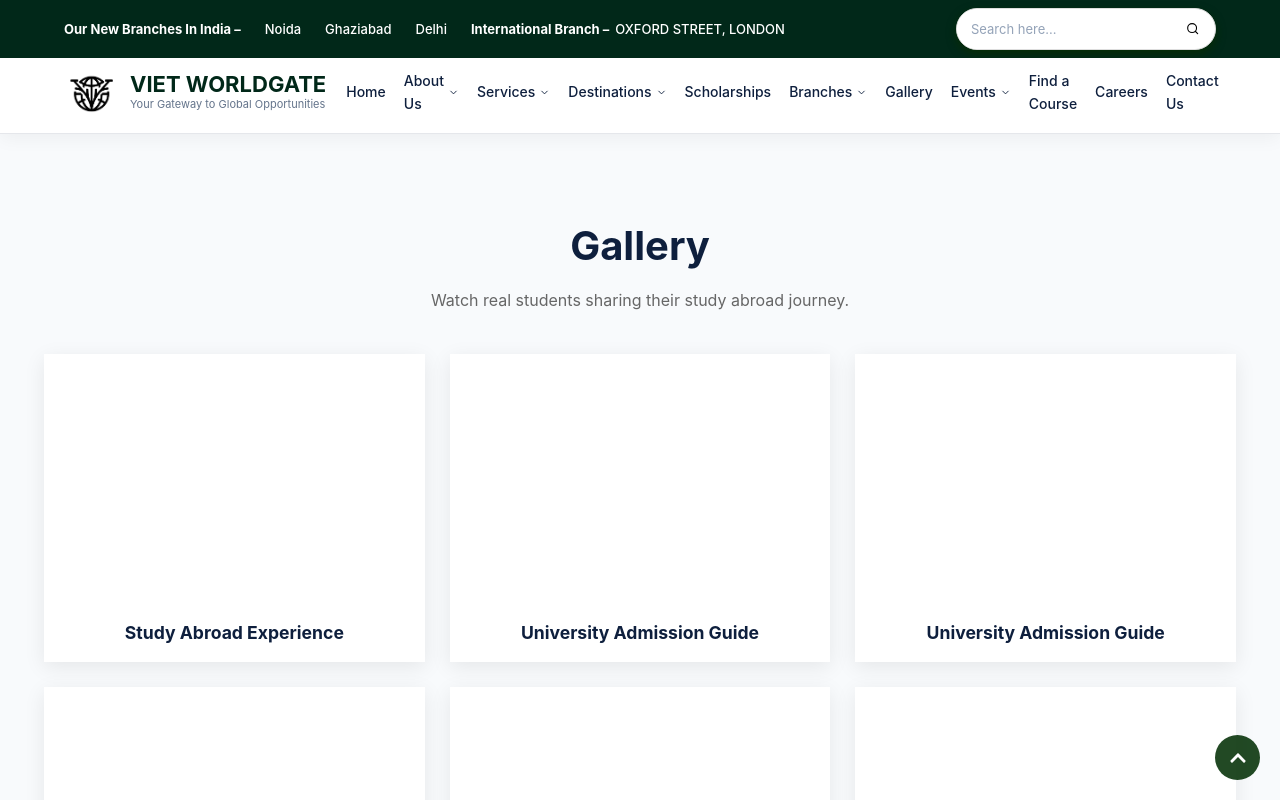
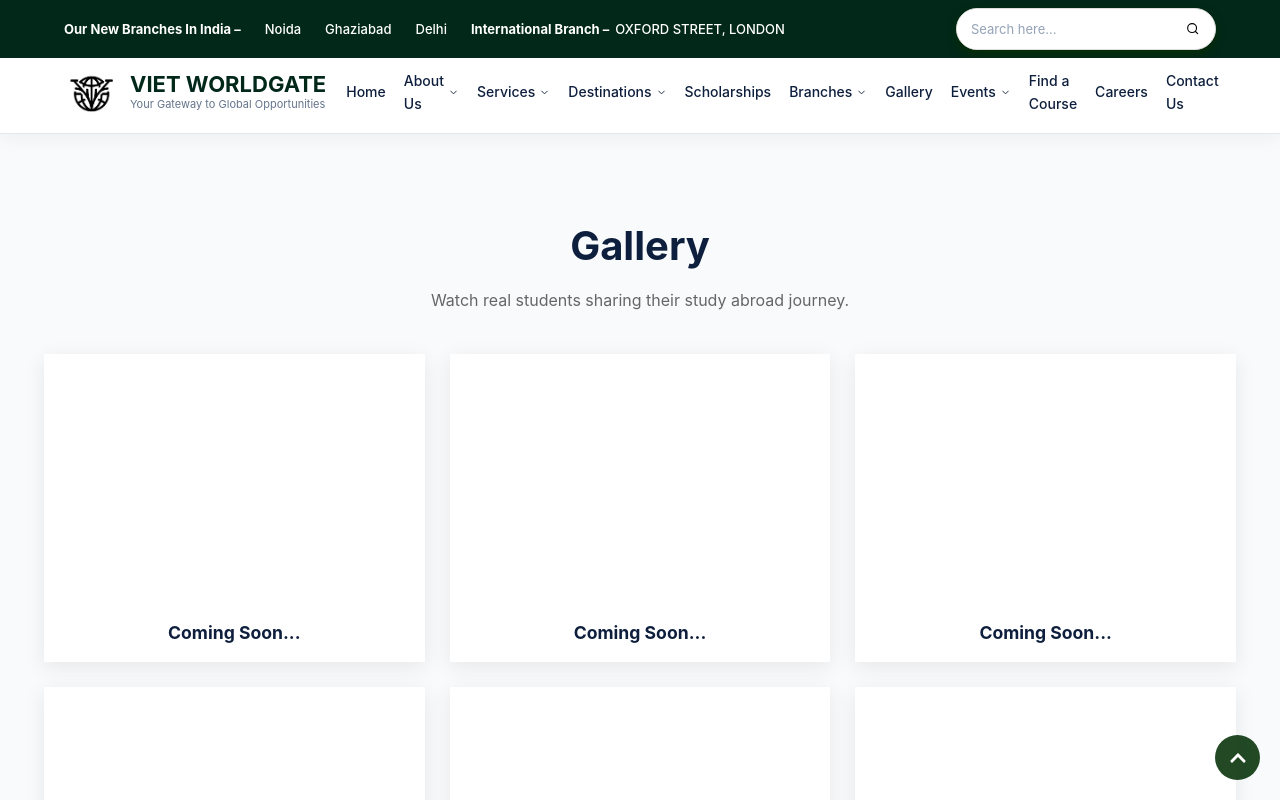
Before and after one commit to NKkushwah/vietworldgate, a React (Vite) app in the folder frontend/: page /gallary in a window 1280 px wide. Shown: the top 800 px of the page. Built offline with nearby package versions, Linux system fonts and the light colour scheme; the HTML template or start-up script is replaced by a standard one.

Commit message:
gallary soon

```diff
--- a/frontend/src/pages/VideoGallery.jsx
+++ b/frontend/src/pages/VideoGallery.jsx
@@ -7,36 +7,36 @@ const videos = [
 
   {
     id: 1,
-    title: "Study Abroad Experience",
+    title: "Coming Soon...",
     url: "",
   },
   {
     id: 2,
-    title: "University Admission Guide",
+    title: "Coming Soon...",
     url: "",
   },
 
   {
     id: 3,
-    title: "University Admission Guide",
+    title: "Coming Soon...",
     url: "",
   },
 
   {
     id: 4,
-    title: "University Admission Guide",
+    title: "Coming Soon...",
     url: "",
   },
 
   {
     id:5,
-    title:"University Admission Guide",
+    title:"Coming Soon...",
     url: "",
   },
 
   {
     id:6,
-    title:"University Admission Guide",
+    title:"Coming Soon...",
     url:"",
   }
 ]
```
